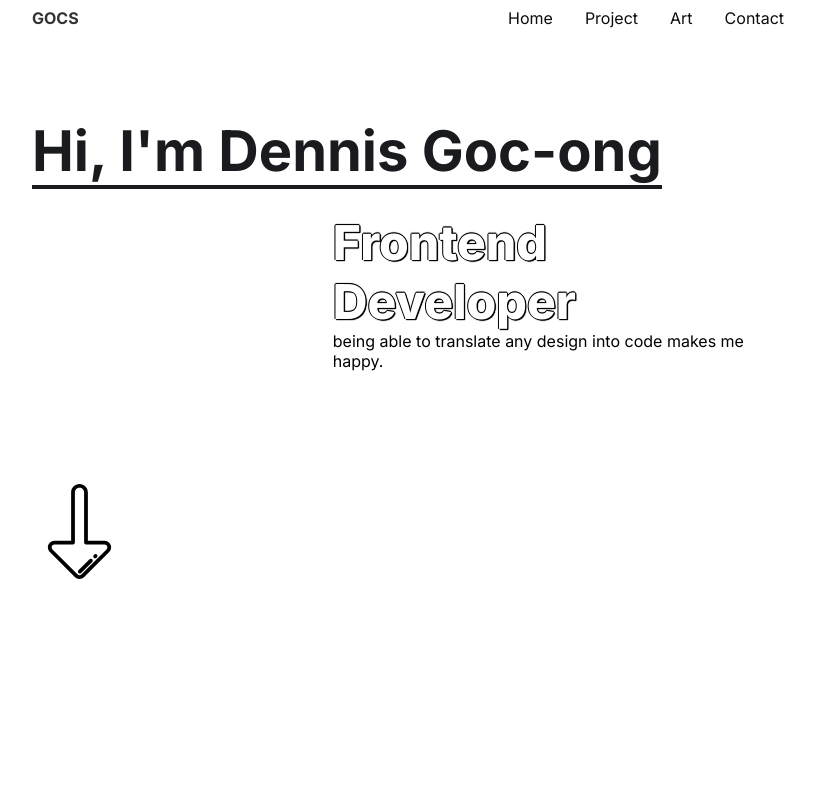
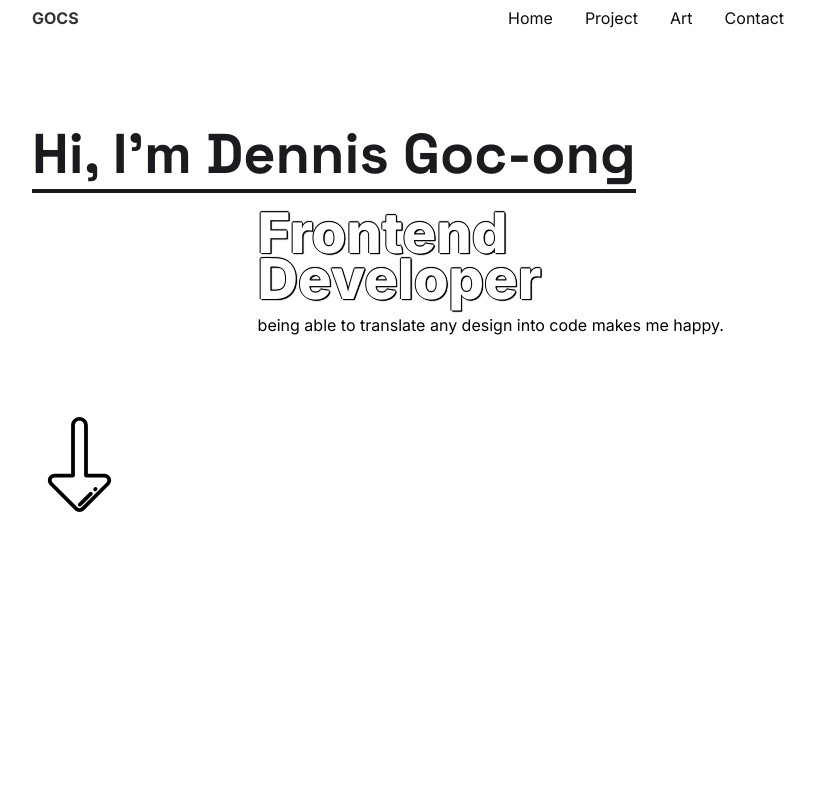
Before and after one commit to m-dennisgocong/gocs, a React (Vite) app: page / in a window 1280 px wide. Shown: the top 800 px of the page, without its empty margins (232-1047 px from the left). Built offline with nearby package versions, Linux system fonts and the light colour scheme.

Commit message:
change font-family and remove media 992px&1119px

```diff
--- a/src/styles/Hero.scss
+++ b/src/styles/Hero.scss
@@ -1,9 +1,11 @@
+
 #Hero{
     height: 100vh;
     width: 100%;
     h1{
         padding-top: 4em;
         font-size: 1.9rem;
+        font-family: 'Space Grotesk', sans-serif;
         margin-bottom: 1em;
         color: #1a1b1f;
         span#underline{
@@ -48,18 +50,19 @@
     }
 }
 
-@media (min-width: 780px){
+@media (min-width: 768px){
     #Hero{
         h1{
             padding-top: 1em;
             font-size: 3.5rem;
         }
         p{
+            line-height: 2rem;
             span#rule{
-                font-size: 2.5rem;
+                font-size: 3.5rem;
             }
-
-            margin-bottom: 15%;
+            margin-left: 25%;
+            margin-bottom: 10%;
         }
         img#arrowDown{
             height: 95px;
@@ -67,12 +70,11 @@
         }
     }
 }
-@media (min-width: 992px) {
+
+@media (min-width: 1280px) {
     #Hero{
+        margin-top: 3em;
         p{
-            span#rule{
-                font-size: 3rem;
-            }
 
             margin-left: 30%;
             margin-bottom: 10%;
@@ -80,29 +82,3 @@
     }
 
 }
-
-@media (min-width: 1119px) {
-    #Hero{
-        p{
-            span#rule{
-                font-size: 3rem;
-            }
-
-            margin-left: 40%;
-        }
-    }
-
-}
-
-@media (min-width: 1279px) {
-    #Hero{
-        p{
-            span#rule{
-                font-size: 3rem;
-            }
-            margin-left: 40%;
-            margin-bottom: 15%;
-        }
-    }
-
-}
```
